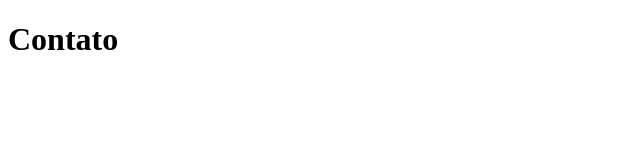
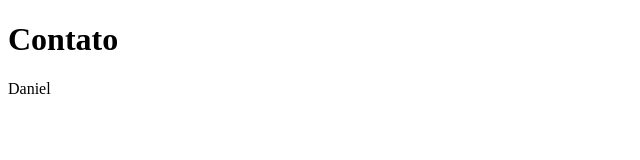
Before and after one commit to Daniel-go-leite/sistema-de-cadastro, a plain HTML site: page contato.html in a window 1280 px wide. Shown: the full height of the page, 0-640 px from the left. Drawn offline with Linux system fonts and the light colour scheme.

Commit message:
Update contato.html

```diff
--- a/contato.html
+++ b/contato.html
@@ -8,5 +8,6 @@
 </head>
 <body>
     <h1>Contato</h1>
+    <p>Daniel</p>
 </body>
 </html>
```
